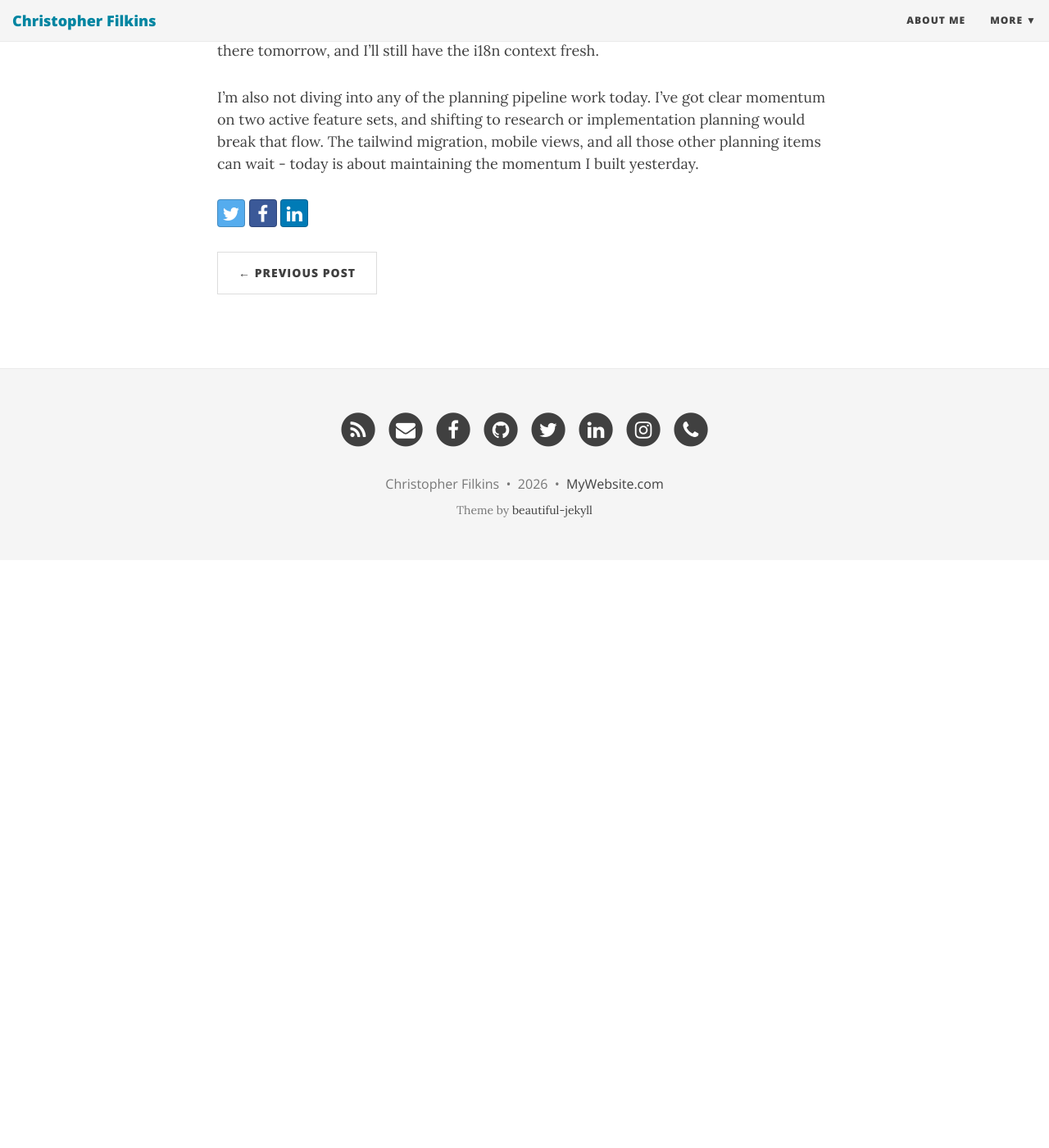
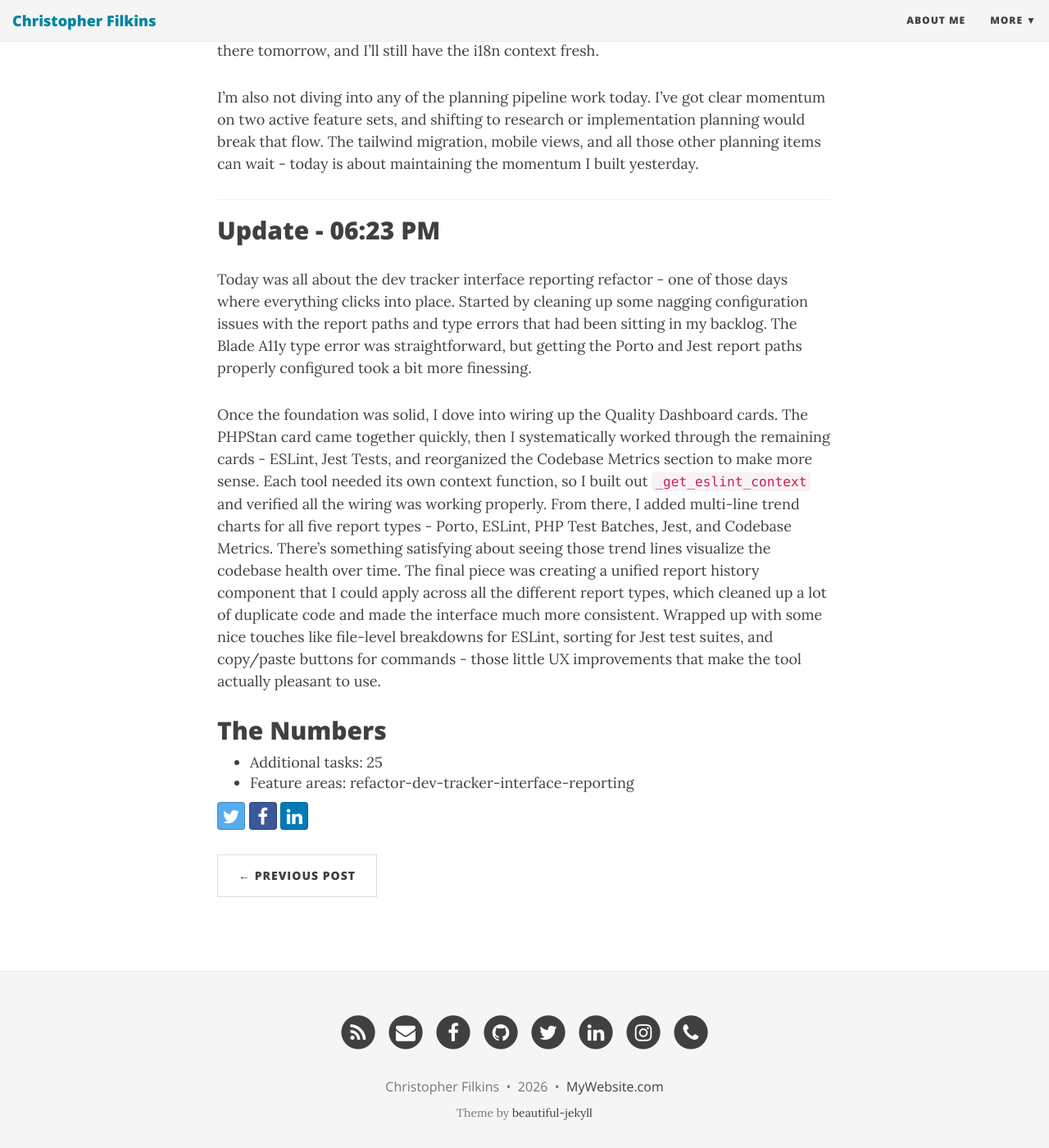
Before and after one commit to filchyboy/filchyboy.github.io, a Jekyll site: the page built from _posts/2026-01-19-todays-plan.md, in a window 1280 px wide and 1400 px high, scrolled down 2076 px. Shown: the whole window at 82% size. Built offline with Jekyll 4.4.1, drawn with Linux system fonts in a browser that asks for light colours; nearby versions of some CDN libraries; before the commit the page ends 2759 px from its top, so only the background shows below that.

Commit message:
Update build-in-public update: Refactor Dev Tracker Interface Reporting

```diff
--- a/_posts/2026-01-19-todays-plan.md
+++ b/_posts/2026-01-19-todays-plan.md
@@ -39,3 +39,20 @@ I've got 1,696 PHPStan errors across 755 files, which is... not great. I'm not g
 I'm deliberately setting aside the rest of the i18n test tasks (date formatting, number formatting) for now. Even though they have the same high priority scores, I need to be realistic about what I can accomplish in 8 hours. Better to make solid progress on 5 tasks than to spread myself thin across all 8. The date and number formatting tests will still be there tomorrow, and I'll still have the i18n context fresh.
 
 I'm also not diving into any of the planning pipeline work today. I've got clear momentum on two active feature sets, and shifting to research or implementation planning would break that flow. The tailwind migration, mobile views, and all those other planning items can wait - today is about maintaining the momentum I built yesterday.
+
+---
+
+## Update - 06:23 PM
+
+Today was all about the dev tracker interface reporting refactor - one of those days where everything clicks into place. Started by cleaning up some nagging configuration issues with the report paths and type errors that had been sitting in my backlog. The Blade A11y type error was straightforward, but getting the Porto and Jest report paths properly configured took a bit more finessing.
+
+Once the foundation was solid, I dove into wiring up the Quality Dashboard cards. The PHPStan card came together quickly, then I systematically worked through the remaining cards - ESLint, Jest Tests, and reorganized the Codebase Metrics section to make more sense. Each tool needed its own context function, so I built out `_get_eslint_context` and verified all the wiring was working properly. From there, I added multi-line trend charts for all five report types - Porto, ESLint, PHP Test Batches, Jest, and Codebase Metrics. There's something satisfying about seeing those trend lines visualize the codebase health over time. The final piece was creating a unified report history component that I could apply across all the different report types, which cleaned up a lot of duplicate code and made the interface much more consistent. Wrapped up with some nice touches like file-level breakdowns for ESLint, sorting for Jest test suites, and copy/paste buttons for commands - those little UX improvements that make the tool actually pleasant to use.
+
+## The Numbers
+- Additional tasks: 25
+- Feature areas: refactor-dev-tracker-interface-reporting
+<!-- Generated by dev-tracker publish_to_jekyll.py (AI mode) -->
+<!-- accomplished-date: 2026-01-19 -->
+<!-- unit-ids: col-7904-p1-01-fix-blade-a11y-type-error,col-7904-p1-02-fix-porto-report-path,col-7904-p1-03-fix-jest-report-path,col-7904-p1-04-update-php-batches-parser,col-7904-p2-01-wire-dashboard-phpstan-card,col-7904-p2-02-wire-dashboard-other-cards,col-7904-p2-03-wire-eslint-cards,col-7904-p2-04-reorganize-codebase-metrics-cards,col-7904-p2-05-wire-jest-cards,col-7904-p3-01-porto-trend-chart,col-7904-p3-02-eslint-trend-chart,col-7904-p3-03-php-batches-trend-chart,col-7904-p3-04-jest-trend-chart,col-7904-p3-05-codebase-metrics-trend-chart,col-7904-p4-01-create-report-history-component,col-7904-p4-02-apply-history-porto,col-7904-p4-03-apply-history-eslint,col-7904-p4-04-apply-history-codebase,col-7904-p4-05-apply-history-jest,col-7904-p5-01-eslint-file-breakdown,col-7904-p5-02-jest-suites-sorting,col-7904-p6-01-create-remediation-sync-target,col-7904-p6-02-add-remediation-import-flow,col-7904-p7-01-card-spacing-consistency,col-7904-p7-02-copy-paste-command-buttons -->
+
+<!-- unit-ids: col-7904-p1-01-fix-blade-a11y-type-error,col-7904-p1-02-fix-porto-report-path,col-7904-p1-03-fix-jest-report-path,col-7904-p1-04-update-php-batches-parser,col-7904-p2-01-wire-dashboard-phpstan-card,col-7904-p2-02-wire-dashboard-other-cards,col-7904-p2-03-wire-eslint-cards,col-7904-p2-04-reorganize-codebase-metrics-cards,col-7904-p2-05-wire-jest-cards,col-7904-p3-01-porto-trend-chart,col-7904-p3-02-eslint-trend-chart,col-7904-p3-03-php-batches-trend-chart,col-7904-p3-04-jest-trend-chart,col-7904-p3-05-codebase-metrics-trend-chart,col-7904-p4-01-create-report-history-component,col-7904-p4-02-apply-history-porto,col-7904-p4-03-apply-history-eslint,col-7904-p4-04-apply-history-codebase,col-7904-p4-05-apply-history-jest,col-7904-p5-01-eslint-file-breakdown,col-7904-p5-02-jest-suites-sorting,col-7904-p6-01-create-remediation-sync-target,col-7904-p6-02-add-remediation-import-flow,col-7904-p7-01-card-spacing-consistency,col-7904-p7-02-copy-paste-command-buttons -->
```
